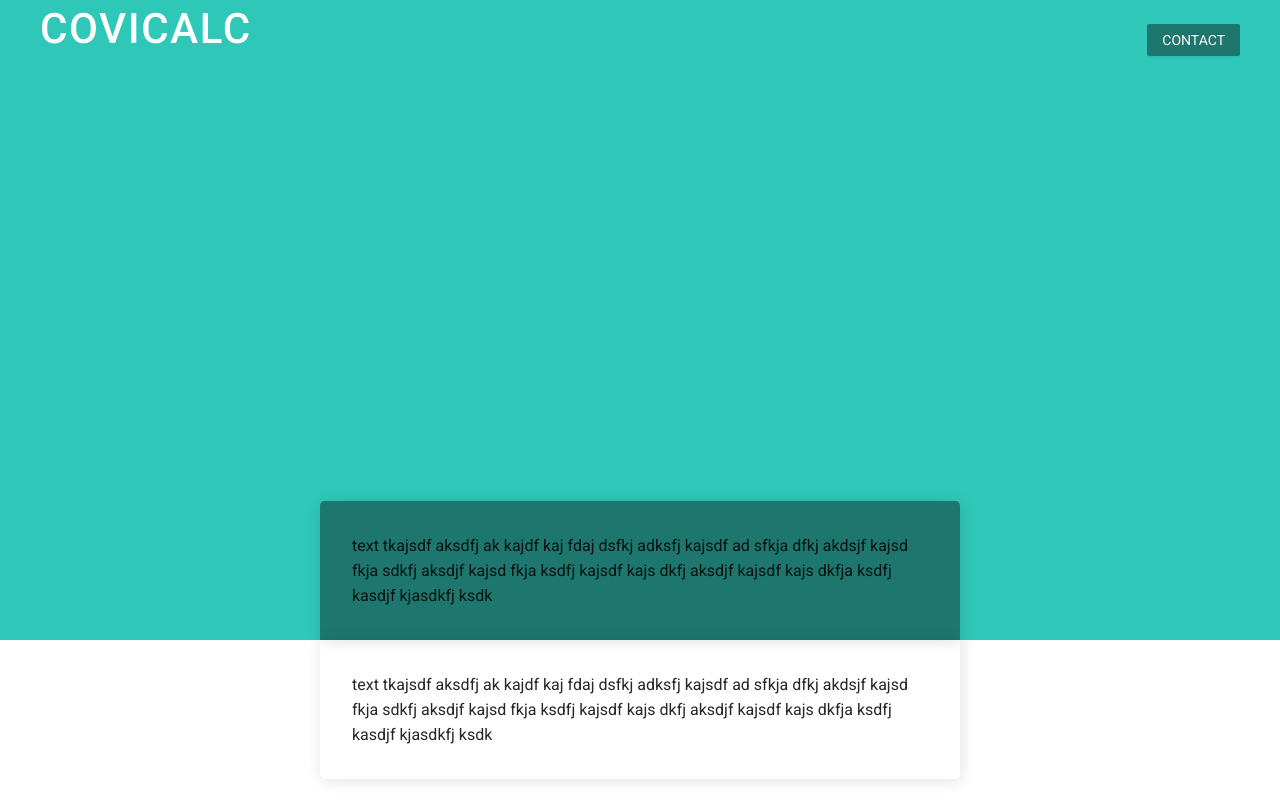
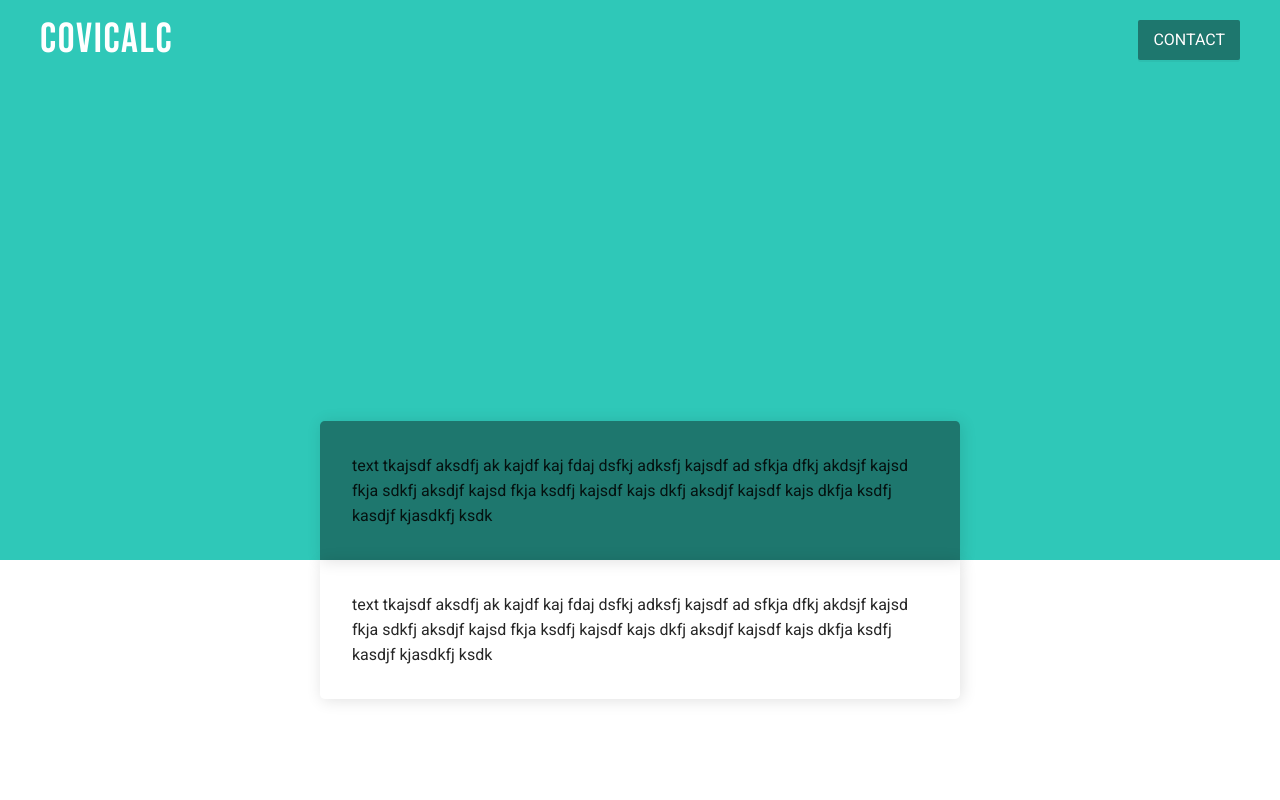
Before and after one commit to patricktunez123/covicalc, a React (Create React App) app: page / in a window 1280 px wide. Shown: the top 800 px of the page. Built offline with nearby package versions, Linux system fonts and the light colour scheme.

Commit message:
refactor header

```diff
--- a/src/components/Nav/Nav.scss
+++ b/src/components/Nav/Nav.scss
@@ -5,8 +5,13 @@
   display: flex;
   justify-content: space-between;
   align-items: center;
-  padding: $padding-0 $padding-2;
+  padding: $padding-2;
   background: $primaryColor;
+  position: fixed;
+  top: 0;
+  right: 0;
+  left: 0;
+  z-index: 999;
   h1 {
     color: $whiteColor;
     text-transform: uppercase;
--- a/src/components/Nav/index.js
+++ b/src/components/Nav/index.js
@@ -6,11 +6,13 @@
   return (
     <div className="covicalc--nav">
       <div className="logo">
-        <h1>covicalc</h1>
+        <h1 className="section-title">covicalc</h1>
       </div>
-      <Button className="covicalc--primary-btn" type="primary">
-        Contact
-      </Button>
+      <div>
+        <Button size="large" className="covicalc--primary-btn" type="primary">
+          Contact
+        </Button>
+      </div>
     </div>
   );
 };
--- a/src/styles/_global.scss
+++ b/src/styles/_global.scss
@@ -1,4 +1,5 @@
 @import url("https://fonts.googleapis.com/css2?family=Roboto:wght@100;300;400;500;700;900&display=swap");
+@import url("https://fonts.googleapis.com/css2?family=Bebas+Neue&display=swap");
 @import "./variables.scss";
 @import "./buttons.scss";
 
@@ -6,6 +7,16 @@
 *::after,
 *::before {
   box-sizing: border-box;
+}
+p,
+h1,
+h2,
+h3,
+h4,
+h5,
+h6 {
+  margin: 0;
+  padding: 0;
 }
 
 body {
@@ -18,6 +29,8 @@
 .section-title {
   font-size: 2rem;
   text-transform: uppercase;
+  font-family: "Bebas Neue", cursive;
+  font-weight: 400;
 }
 .section-sub-title {
 }
--- a/src/styles/buttons.scss
+++ b/src/styles/buttons.scss
@@ -3,7 +3,6 @@
 .covicalc--primary-btn {
   background: $secondaryColor;
   border: none;
-  padding: 2rem auto;
   text-transform: uppercase;
   color: $whiteColor;
   &:hover {
```
